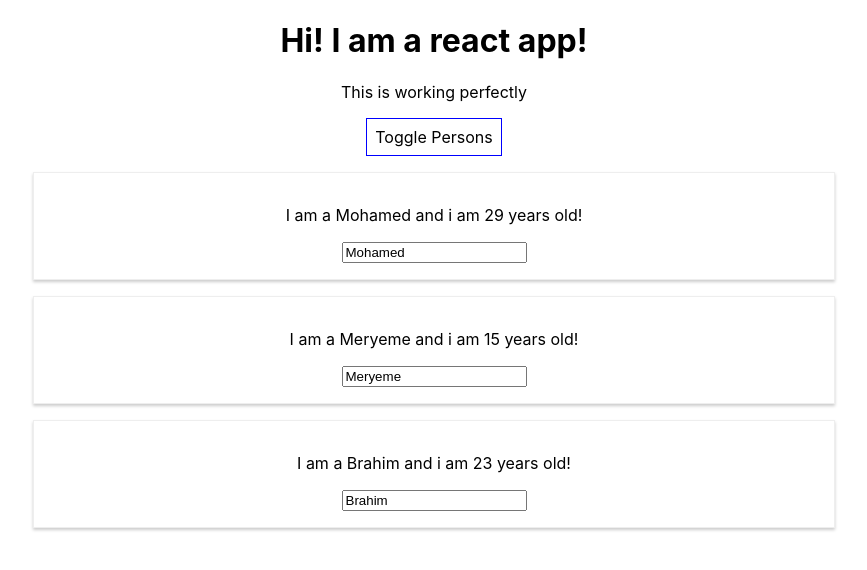
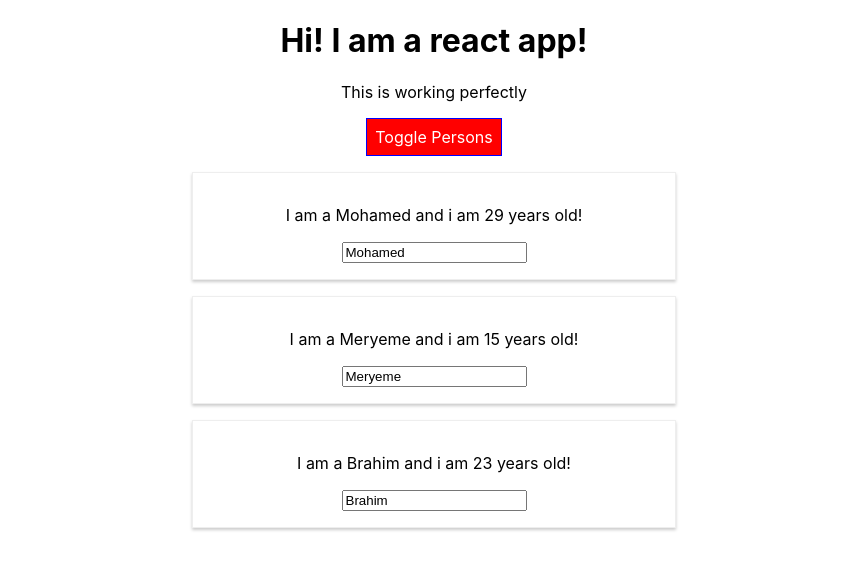
Before and after one commit to thyphoeniks/simple-react-app, a React (Create React App) app: page / in a window 1280 px wide. Both pictures are taken after a click on the button "Toggle Persons". Shown: the top 570 px of the page, without its empty margins (206-1073 px from the left). Built offline with nearby package versions, Linux system fonts and the light colour scheme.

Commit message:
Styling using Radium

```diff
--- a/package.json
+++ b/package.json
@@ -3,6 +3,7 @@
   "version": "0.1.0",
   "private": true,
   "dependencies": {
+    "radium": "^0.25.1",
     "react": "^16.8.6",
     "react-dom": "^16.8.6",
     "react-scripts": "3.0.1"
--- a/src/App.css
+++ b/src/App.css
@@ -1,3 +1,11 @@
 .App {
   text-align: center;
 }
+
+.red {
+  color: red;
+}
+
+.bold {
+  font-weight: bold;
+}
--- a/src/App.js
+++ b/src/App.js
@@ -1,5 +1,6 @@
 import React, { Component } from "react";
 import "./App.css";
+import Radium, { StyleRoot } from "radium";
 import Person from "./Person/Person";
 
 class App extends Component {
@@ -40,11 +41,16 @@
 
   render() {
     const style = {
-      backgroundColor: "white",
+      backgroundColor: "green",
+      color: "white",
       font: "inherit",
       border: "1px solid blue",
       padding: "8px",
-      cursor: "pointer"
+      cursor: "pointer",
+      ":hover": {
+        backgroundColor: "lightgreen",
+        color: "black"
+      }
     };
 
     let persons = null;
@@ -65,19 +71,34 @@
           })}
         </div>
       );
+      style.backgroundColor = "red";
+      style[":hover"] = {
+        backgroundColor: "salmon",
+        color: "black"
+      };
+    }
+
+    let classes = [];
+    if (this.state.persons.length <= 2) {
+      classes.push("red");
+    }
+    if (this.state.persons.length <= 1) {
+      classes.push("bold");
     }
 
     return (
+      <StyleRoot>
         <div className="App">
           <h1>Hi! I am a react app!</h1>
-        <p>This is working perfectly</p>
+          <p className={classes.join(" ")}>This is working perfectly</p>
           <button style={style} onClick={this.togglePersonsHandler}>
             Toggle Persons
           </button>
           {persons}
         </div>
+      </StyleRoot>
     );
   }
 }
 
-export default App;
+export default Radium(App);
--- a/src/Person/Person.js
+++ b/src/Person/Person.js
@@ -1,10 +1,15 @@
 import React from "react";
-
+import Radium from "radium";
 import "./Person.css";
 
 const person = props => {
+  const style = {
+    "@media(min-width: 500px)": {
+      width: "450px"
+    }
+  };
   return (
-    <div className="Person">
+    <div className="Person" style={style}>
       <p onClick={props.click}>
         I am a {props.name} and i am {props.age} years old!
       </p>
@@ -14,4 +19,4 @@
   );
 };
 
-export default person;
+export default Radium(person);
```
Also changed, not shown: 1 other file (tests, documents, lock files or other folders). Lines whose indentation alone changed are shown as unchanged.
